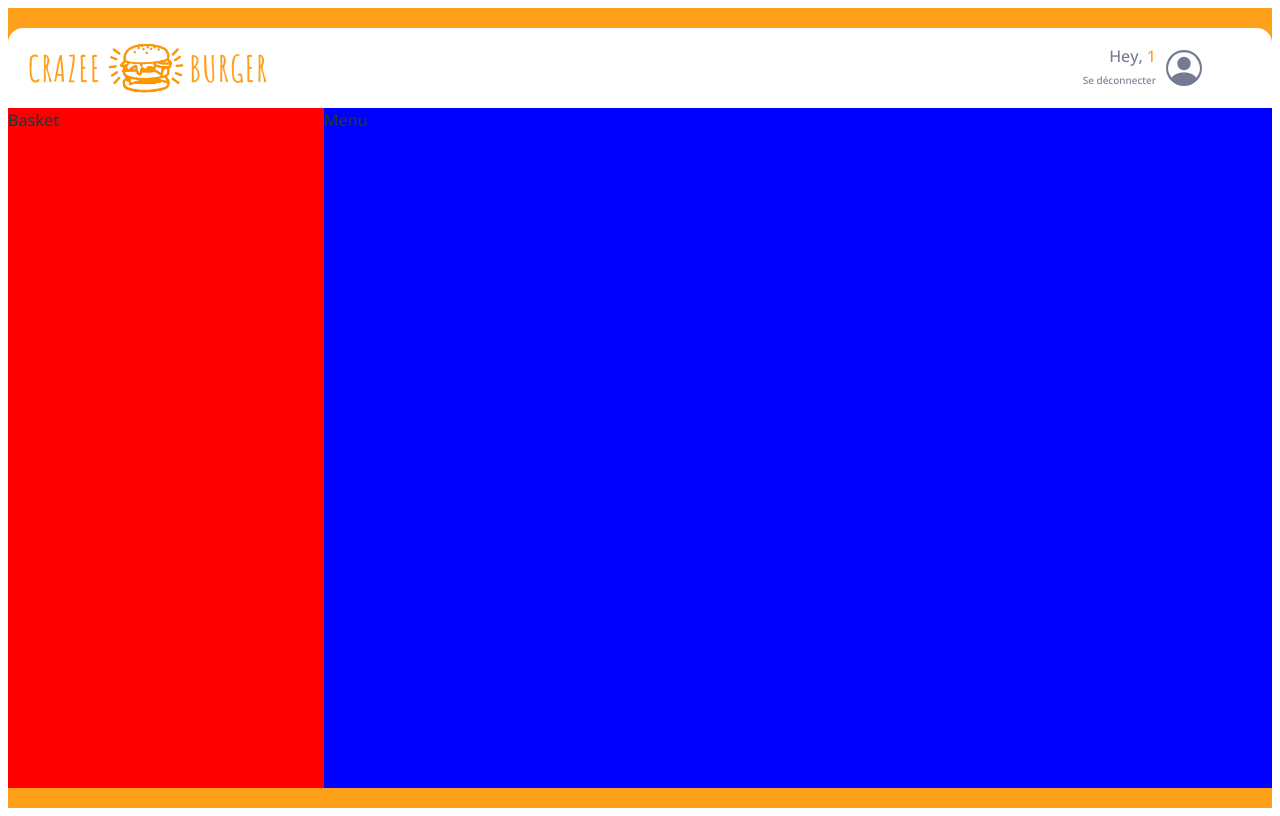
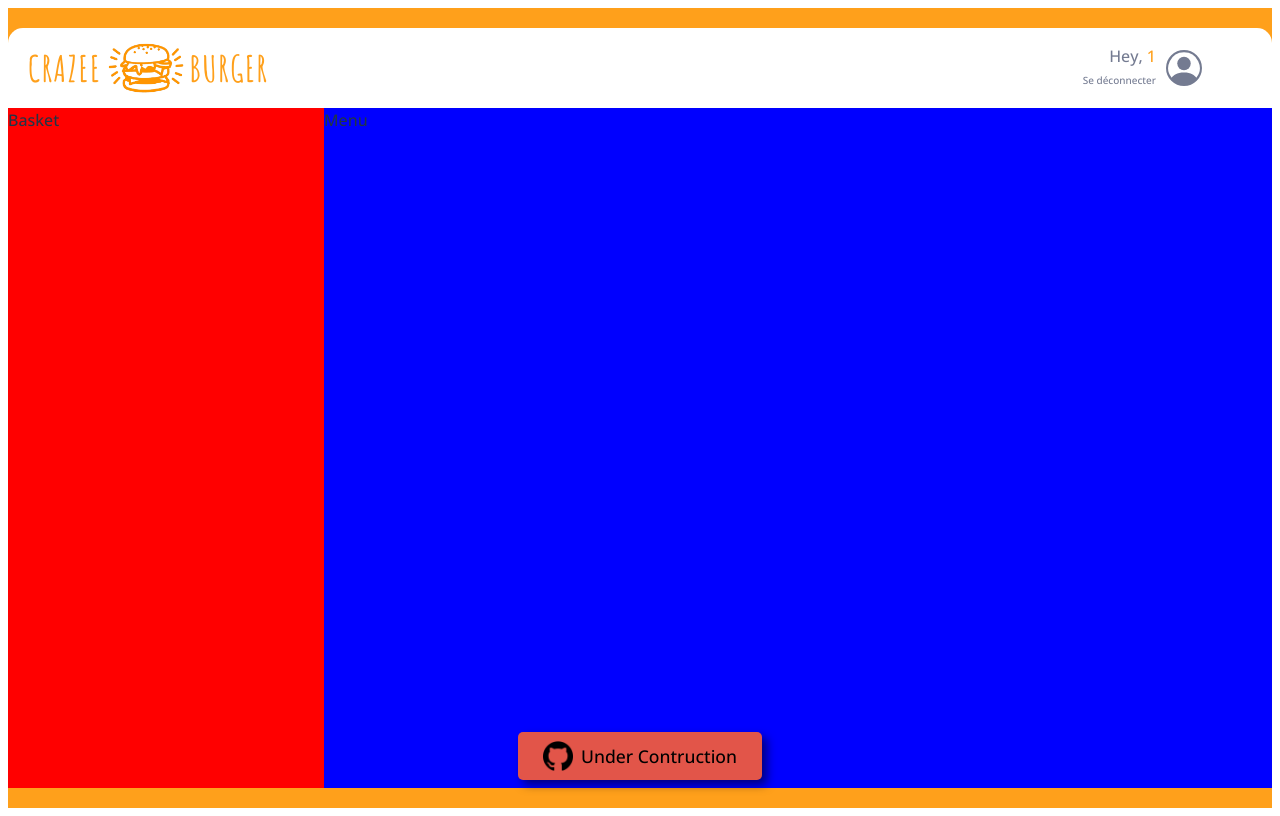
Before and after one commit to djibh/crazee, a React (Vite) app: page /order/1 in a window 1280 px wide. Built offline with nearby package versions, Linux system fonts and the light colour scheme.

Commit message:
WIP (F05:ORDER) > Main > Create and add <UnderConstruction /> temp component

```diff
--- a/src/components/pages/login/LoginPage.jsx
+++ b/src/components/pages/login/LoginPage.jsx
@@ -2,11 +2,13 @@ import { styled } from "styled-components";
 import LoginForm from "./LoginForm";
 import Logo from "../../reusable-ui/Logo"
 import backgroundImage from "../../../assets/img/burger-background.jpg"
+import UnderContruction from "../../reusable-ui/UnderContruction";
 
 export default function LoginPage() {
   return <LoginPageStyled>
             <Logo className={"logo-login-page"}/>
             <LoginForm />
+            <UnderContruction />
          </LoginPageStyled>
 }
 
--- a/src/components/pages/order/OrderPage.jsx
+++ b/src/components/pages/order/OrderPage.jsx
@@ -3,6 +3,7 @@ import { styled } from "styled-components";
 import Navbar from "./Navbar";
 import Main from "./Main";
 import { theme } from "../../../theme";
+import UnderContruction from "../../reusable-ui/UnderContruction";
 
 export default function OrderPage() {
   const { username } = useParams()
@@ -13,6 +14,7 @@ export default function OrderPage() {
         <Navbar username={username}/>
         <Main />
       </div>
+      <UnderContruction />
     </OrderPageStyled>
   )
 }
--- /dev/null
+++ b/src/components/reusable-ui/UnderContruction.jsx
@@ -0,0 +1,47 @@
+import { Link } from "react-router-dom";
+import { styled } from "styled-components";
+import github from "../../assets/img/github-logo.png"
+
+export default function UnderContruction() {
+  return (
+    <UnderConstructionStyled>
+        <Link to="https://github.com/djibh/crazee">
+            <img src={github} />
+            <b>Under Contruction</b>
+        </Link>
+    </UnderConstructionStyled>
+  )
+}
+
+const UnderConstructionStyled = styled.button`
+    display: flex;
+    position: fixed;
+    align-items: center;
+    justify-content: space-between;
+    bottom: 20px;
+    margin: auto;
+    padding: 0.5rem 1rem;
+    border-radius: 5px;
+    box-shadow: 5px 5px 10px 0px rgba(0, 0, 0, 0.5);
+    background-color: #e25549;
+    font-size: 1.1rem;
+
+    * {
+        padding-inline: 4px;
+    }
+
+    &:hover {
+        background-color: yellow;
+        background-color: #c3807a;
+    }
+
+    a {
+        display: flex;
+        align-items: center;
+        color: inherit;
+    }
+
+    img {
+        width: 30px;
+    }
+`;
```
Also changed, not shown: src/assets/img/github-logo.png (added).
